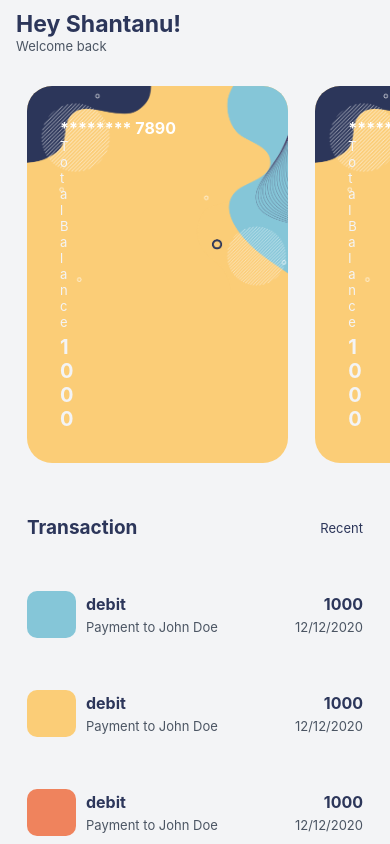
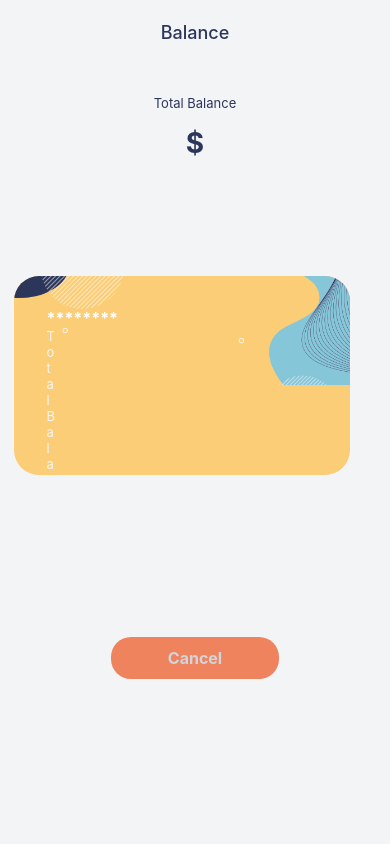
Before and after one commit to dubeyshantanu2/MoneyBag, a React Native app: screen /Balance in a window 390 px wide. Built offline with nearby package versions, Linux system fonts and the light colour scheme.

Commit message:
Balance screen done

```diff
--- /dev/null
+++ b/src/components/Balance/AmountSection.tsx
@@ -0,0 +1,19 @@
+import React, {FunctionComponent} from 'react';
+import {styles} from './styles';
+import RegularText from '../Text/RegularText';
+import SmallText from '../Text/SmallText';
+import {View} from 'react-native';
+import {colors} from '../../utils/colors';
+
+import {AmountProps} from './types';
+
+const AmountSection: FunctionComponent<AmountProps> = props => {
+  return (
+    <View style={styles.container}>
+      <SmallText style={{color: colors.secondary, marginBottom: 15}}>Total Balance</SmallText>
+      <RegularText style={{color: colors.secondary, fontSize: 28}}>${props.balance}</RegularText>
+    </View>
+  );
+};
+
+export default AmountSection;
--- /dev/null
+++ b/src/components/Balance/BalanceCard.tsx
@@ -0,0 +1,30 @@
+import React, {FunctionComponent} from 'react';
+import {Image, ImageBackground, View} from 'react-native';
+import {BalanceCardProps} from './types';
+import {styles} from './styles';
+import SmallText from '../Text/SmallText';
+import RegularText from '../Text/RegularText';
+import cardBackground from '../../assets/bgs/background_transparent.png';
+import {colors} from '../../utils/colors';
+const BalanceCard: FunctionComponent<BalanceCardProps> = props => {
+  return (
+    <ImageBackground source={cardBackground} style={styles.imageBackground}>
+      <View style={styles.pressableView}>
+        <View style={styles.cardRow}>
+          <RegularText style={{color: colors.white}}>
+            ******** {props?.accountNo?.slice(6, 10)}
+          </RegularText>
+        </View>
+        <View style={styles.cardRow}>
+          <View style={styles.smallTextContainer}>
+            <SmallText style={styles.smallText}>Total Balance</SmallText>
+            <RegularText style={styles.regularText}>{props.balance}</RegularText>
+          </View>
+          <Image style={styles.logo} source={props.logo} />
+        </View>
+      </View>
+    </ImageBackground>
+  );
+};
+
+export default BalanceCard;
--- /dev/null
+++ b/src/components/Balance/BalanceCardSection.tsx
@@ -0,0 +1,14 @@
+import React, {FunctionComponent} from 'react';
+import {styles} from './styles';
+import BalanceCard from './BalanceCard';
+import {BalanceCardProps} from './types';
+import {View} from 'react-native';
+const BalanceCardSection: FunctionComponent<BalanceCardProps> = props => {
+  return (
+    <View style={styles.balanceCard}>
+      <BalanceCard {...props} />
+    </View>
+  );
+};
+
+export default BalanceCardSection;
--- /dev/null
+++ b/src/components/Balance/ButtonSection.tsx
@@ -0,0 +1,16 @@
+import React, {FunctionComponent} from 'react';
+import {View} from 'react-native';
+import RegularButton from '../Button/RegularButton';
+import {styles} from './styles';
+
+const ButtonSection: FunctionComponent = () => {
+  return (
+    <View style={styles.buttonContainer}>
+      <RegularButton btnStyle={{width: '50%'}} onPress={() => {}}>
+        Cancel
+      </RegularButton>
+    </View>
+  );
+};
+
+export default ButtonSection;
--- /dev/null
+++ b/src/components/Balance/styles.tsx
@@ -0,0 +1,69 @@
+import {StyleSheet} from 'react-native';
+import {colors} from '../../utils/colors';
+import {fontPixel, pixelSizeHorizontal, pixelSizeVertical} from '../../utils/sizes';
+
+export const styles = StyleSheet.create({
+  container: {
+    alignItems: 'center',
+    flex: 1,
+    width: '100%',
+    paddingTop: pixelSizeVertical(5),
+  },
+  balanceCard: {
+    width: '100%',
+    alignItems: 'center',
+    flex: 2,
+  },
+  imageBackground: {
+    height: '55%',
+    width: '100%',
+    resizeMode: 'cover',
+    backgroundColor: colors.accent,
+    borderRadius: 25,
+    overflow: 'hidden',
+    marginRight: pixelSizeHorizontal(25),
+  },
+  pressableCard: {
+    height: '100%',
+    borderRadius: 25,
+  },
+  pressableView: {
+    justifyContent: 'space-between',
+    alignItems: 'center',
+    flex: 1,
+    paddingHorizontal: pixelSizeHorizontal(30),
+    paddingVertical: pixelSizeVertical(30),
+  },
+  cardRow: {
+    flexDirection: 'row',
+    justifyContent: 'space-between',
+    alignItems: 'center',
+    width: '100%',
+  },
+  logo: {
+    resizeMode: 'contain',
+    flex: 1,
+    width: '100%',
+    height: '80%',
+  },
+  flatlist: {
+    paddingHorizontal: pixelSizeHorizontal(25),
+    alignItems: 'center',
+  },
+  smallTextContainer: {
+    flex: 3,
+  },
+  smallText: {
+    color: colors.graylight,
+    marginBottom: pixelSizeVertical(5),
+  },
+  regularText: {
+    fontSize: fontPixel(19),
+    color: colors.graylight,
+  },
+  buttonContainer: {
+    width: '100%',
+    alignItems: 'center',
+    flex: 1,
+  },
+});
--- /dev/null
+++ b/src/components/Balance/types.tsx
@@ -0,0 +1,6 @@
+import {CardProps} from './../Cards/types';
+export interface AmountProps {
+  balance: number;
+}
+
+export interface BalanceCardProps extends CardProps {}
--- a/src/navigation/RootStack.tsx
+++ b/src/navigation/RootStack.tsx
@@ -3,13 +3,16 @@ import {NavigationContainer} from '@react-navigation/native';
 import {createNativeStackNavigator} from '@react-navigation/native-stack';
 import Welcome from '../screens/Welcome';
 import Home from '../screens/Home';
+import Balance from '../screens/Balance';
 import {colors} from '../utils/colors';
 import Greeting from '../components/Header/Greeting';
+import {CardProps} from '../components/Cards/types';
 // import Profile from '../components/Header/Profile';
 // import Avatar from '../assets/avi/avatar.png';
 export type RootStackParamList = {
   Welcome: undefined;
   Home: undefined;
+  Balance: CardProps;
 };
 
 const Stack = createNativeStackNavigator<RootStackParamList>();
@@ -18,7 +21,7 @@ const RootStack: FunctionComponent = () => {
   return (
     <NavigationContainer>
       <Stack.Navigator
-        initialRouteName="Home"
+        initialRouteName="Balance"
         screenOptions={{
           headerStyle: {
             backgroundColor: colors.graylight,
@@ -41,6 +44,15 @@ const RootStack: FunctionComponent = () => {
             ),
           }}
         />
+        <Stack.Screen
+          name="Balance"
+          component={Balance}
+          options={({route}) => ({
+            headerTitle: route?.params?.alias,
+            headerTitleAlign: 'center',
+            headerLeftContainerStyle: {paddingLeft: 0},
+          })}
+        />
       </Stack.Navigator>
     </NavigationContainer>
   );
--- /dev/null
+++ b/src/screens/Balance/index.tsx
@@ -0,0 +1,21 @@
+import React, {FunctionComponent} from 'react';
+import {StatusBar, View} from 'react-native';
+import {styles} from './styles';
+import {RootStackParamList} from '../../navigation/RootStack';
+import {NativeStackScreenProps} from '@react-navigation/native-stack';
+import AmountSection from '../../components/Balance/AmountSection';
+import BalanceCardSection from '../../components/Balance/BalanceCardSection';
+import ButtonSection from '../../components/Balance/ButtonSection';
+type Props = NativeStackScreenProps<RootStackParamList, 'Balance'>;
+const Balance: FunctionComponent<Props> = ({route}) => {
+  return (
+    <View style={styles.container}>
+      <StatusBar barStyle="dark-content" />
+      <AmountSection balance={route?.params?.balance} />
+      <BalanceCardSection {...route?.params} />
+      <ButtonSection />
+    </View>
+  );
+};
+
+export default Balance;
--- /dev/null
+++ b/src/screens/Balance/styles.tsx
@@ -0,0 +1,13 @@
+import {StyleSheet} from 'react-native';
+import {colors} from '../../utils/colors';
+import {pixelSizeHorizontal, pixelSizeVertical} from '../../utils/sizes';
+
+export const styles = StyleSheet.create({
+  container: {
+    backgroundColor: colors.graylight,
+    flex: 1,
+    paddingHorizontal: pixelSizeHorizontal(25),
+    paddingVertical: pixelSizeVertical(25),
+    width: '100%',
+  },
+});
```
